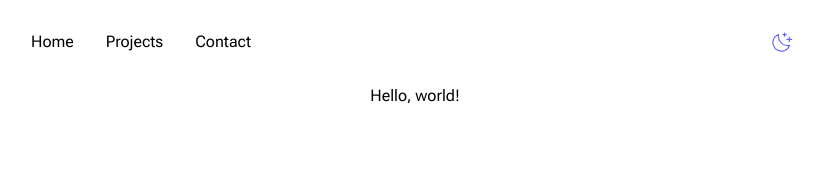
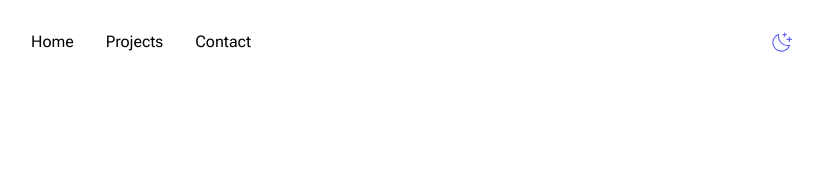
Before and after one commit to GavPri/gavprior, a Next.js app: page / in a window 1280 px wide. Shown: the top 174 px of the page, without its empty margins (225-1049 px from the left). Built offline with nearby package versions, Linux system fonts and the light colour scheme.

Commit message:
remove wrapper div from page

```diff
--- a/app/page.js
+++ b/app/page.js
@@ -1,7 +1,7 @@
 export default function Home() {
   return (
-    <div className="max-w-3xl min-h-[calc(100vh-84px)] bg-background flex flex-col">
-      <main>Hello, world!</main>
-    </div>
+      <main className="grow">
+        <article className="flex flex-col mt-8 gap-16 pb-16"></article>
+      </main>
   );
 }
```
